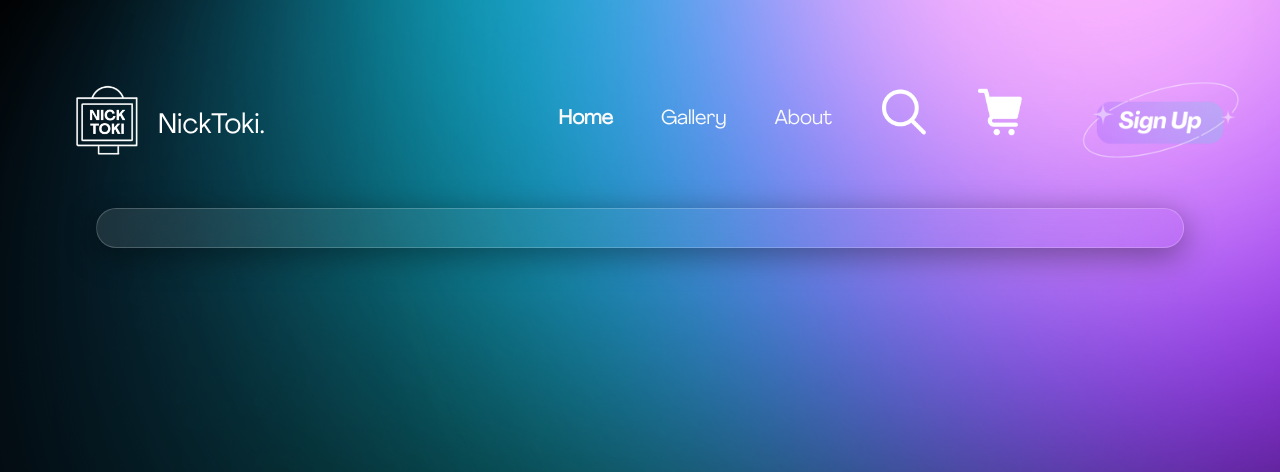
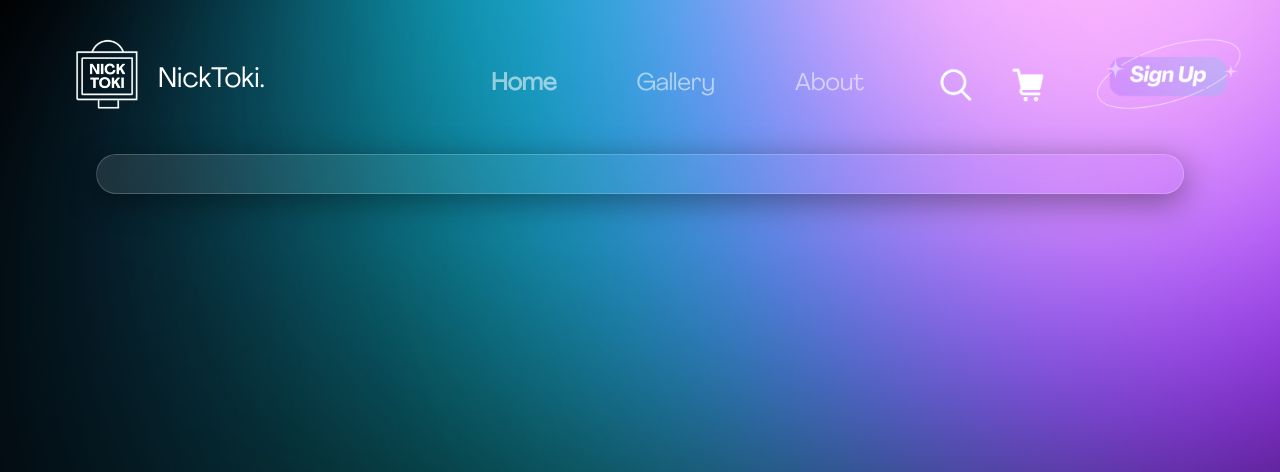
Before and after one commit to NickNakshies/NIckToki, a PHP site: page /index.php in a window 1280 px wide. Shown: the top 472 px of the page. Run offline with PHP 8.4, Linux system fonts and the light colour scheme.

Commit message:
updateee

```diff
--- a/header.php
+++ b/header.php
@@ -16,7 +16,7 @@
 </head>
 <body>
     <!-- NAVBAR START -->
-    <nav class="navbar navbar-expand-lg navbar-dark px-2 ms-3" >
+    <nav class="navbar navbar-expand-lg navbar-dark px-2 ms-3" style="margin-top: -3%;" >
         <a class="navbar-brand d-flex ms-5" href="#">
             <img src="assets\nicktokilogo.png" alt="Logo" style="width: 70px; height: auto;" class="">
             <h3 class="ms-3" style="margin-top: 13%;">NickToki.</h3>
@@ -31,33 +31,33 @@
         <div class="collapse navbar-collapse" id="navbarContent">
 
             <ul class="navbar-nav mb-2 mb-lg-0 ms-auto mt-0">
-                <li class="nav-item fs-5 me-3 nav-mt">
-                    <a class="nav-link fw-bold mt-2 text-light" href="#">Home</a>
+                <li class="nav-item fs-4 me-5 nav-mt">
+                    <a class="nav-link fw-bold mt-2" href="#">Home</a>
                 </li>
 
-                <li class="nav-item fs-5 ms-3 me-3 nav-mt">
-                    <a class="nav-link mt-2 text-light">
+                <li class="nav-item fs-4 ms-3 me-5 nav-mt">
+                    <a class="nav-link mt-2">
                         Gallery
                     </a>
                 </li>
 
-                <li class="nav-item fs-5 ms-3 me-3 nav-mt">
-                    <a class="nav-link mt-2 text-light" href="#footer">About</a>
+                <li class="nav-item fs-4 ms-3 me-5 nav-mt">
+                    <a class="nav-link mt-2" href="#footer">About</a>
                 </li>
                 <li class="nav-ite mt-5">
-                    <a class="nav-link mt-2" href="/pages/Cart/cart.html">
-                        <img src="assets/searchbtn.png" style="width: auto; height: 10vh;">
+                    <a class="nav-link mt-4" href="/pages/Cart/cart.html">
+                        <img src="assets/searchbtn.png" style="width: auto; height: 7vh; margin-top: 13%;">
                     </a>
                 </li>
                 <li class="nav-item mt-5">
-                    <a class="nav-link mt-2" href="/pages/Cart/cart.html">
-                        <img src="assets/cartbtn.png" style="width: auto; height: 10vh;">
+                    <a class="nav-link mt-4" href="/pages/Cart/cart.html">
+                        <img src="assets/cartbtn.png" style="width: auto; height: 7vh; margin-top: 13%;">
                     </a>
                 </li>
 
                 <li class="nav-item">
                     <a class="nav-link" href="../pages/Profile/profile.html">
-                        <img src="assets/signupbtn.png" style="width: auto; height: 26vh;"/>
+                        <img src="assets/signupbtn.png" style="width: auto; height: 24vh; margin-top:;"/>
                     </a>
                 </li>
             </ul>
```
